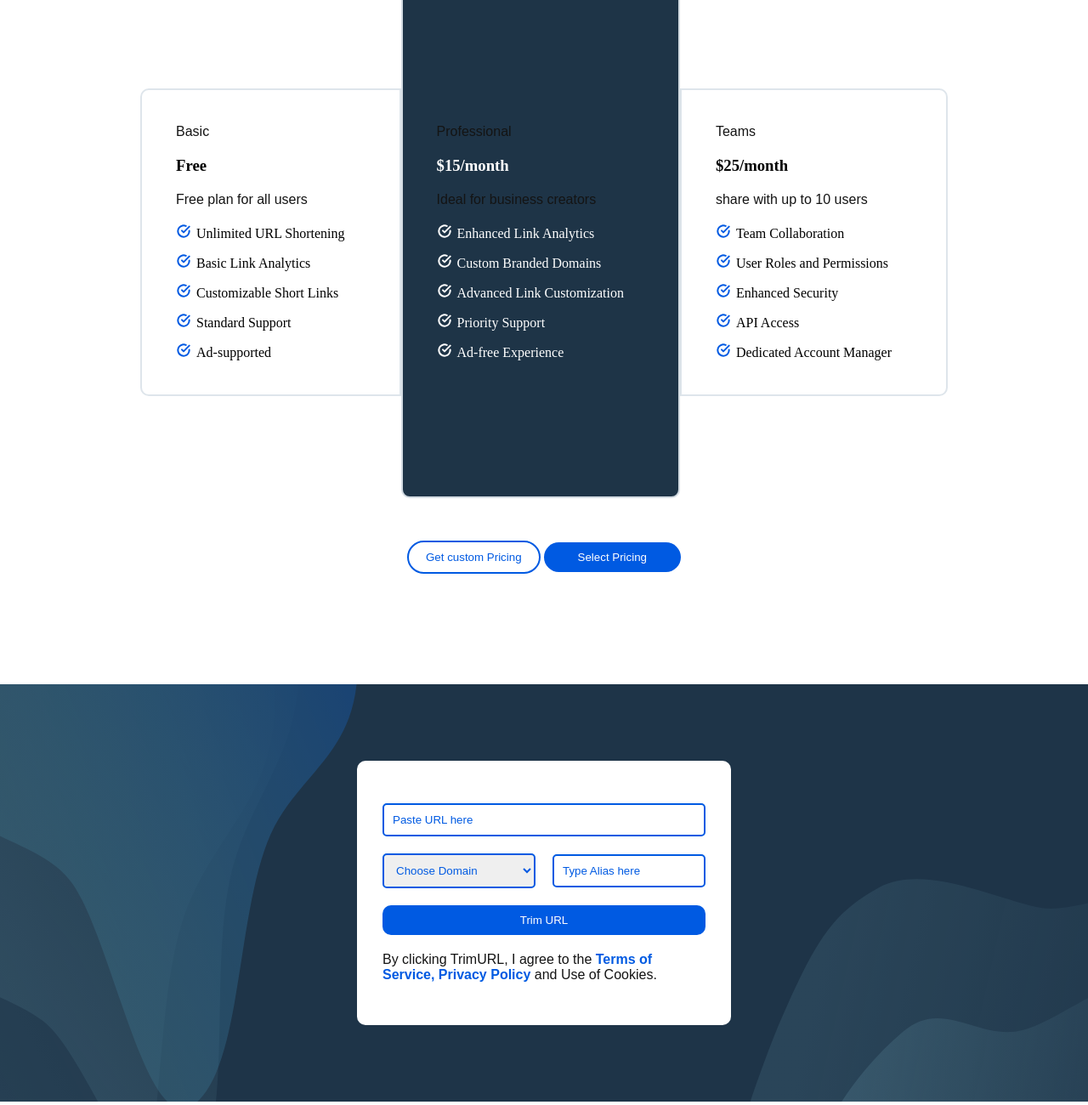
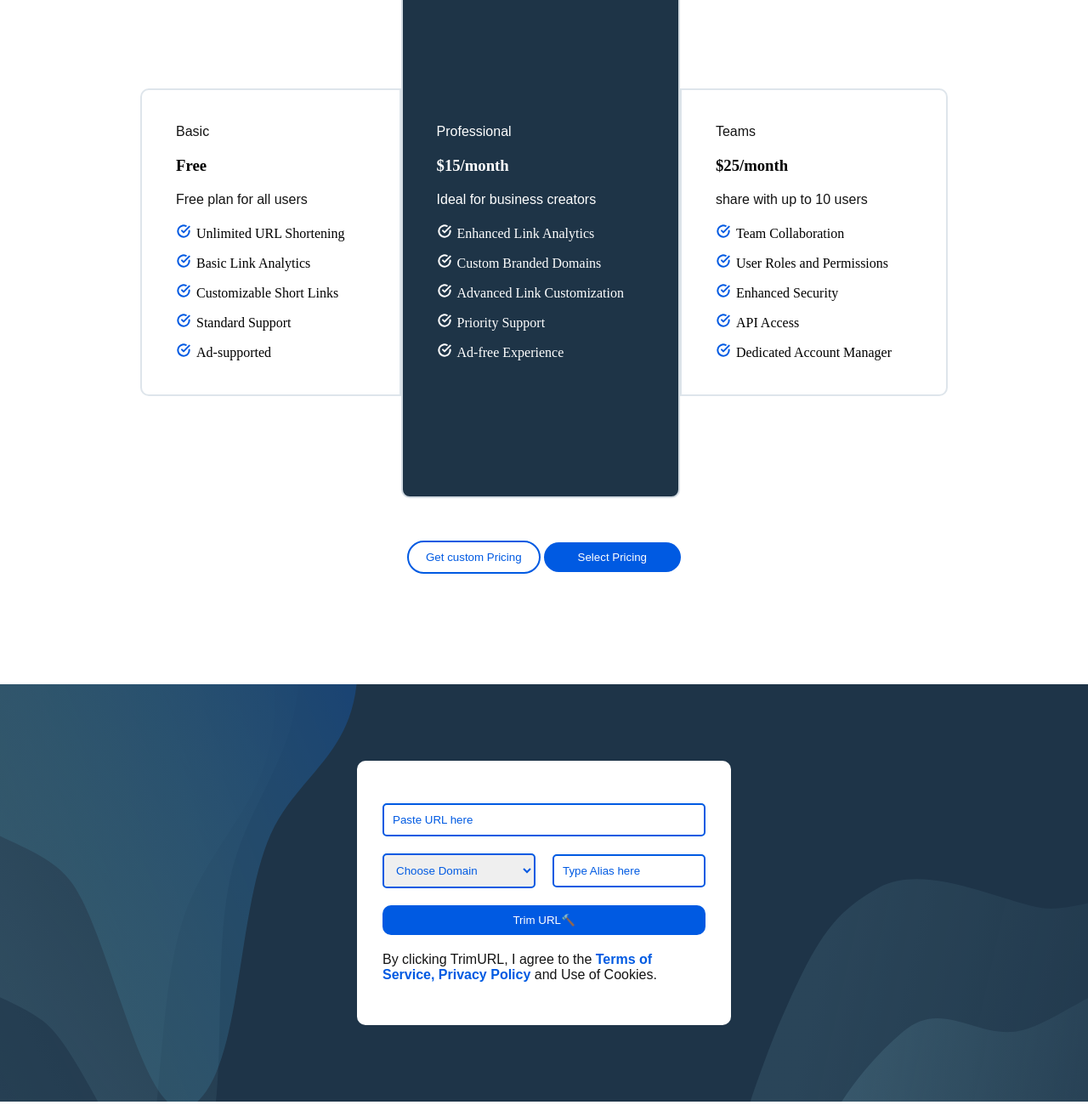
Before and after one commit to israelayobami19/scissor-app, a plain HTML site: page Scissor/index.html in a window 1280 px wide. Shown: the part 2377-3677 px from the top of the page at 85% size. Drawn offline with Linux system fonts and the light colour scheme; a web font is replaced by a local one.

Commit message:
i added an hammer emoji to the TRIM URL button and made the professional card plan color all white

```diff
--- a/Scissor/index.html
+++ b/Scissor/index.html
@@ -277,7 +277,7 @@
               />
             </div>
 
-            <button class="form_btn">Trim URL</button>
+            <button class="form_btn">Trim URL🔨</button>
 
             <p class="main_p form_p">
               By clicking TrimURL, I agree to the
--- a/Scissor/style.css
+++ b/Scissor/style.css
@@ -314,6 +314,10 @@ p {
 
 .card_pro {
   list-style-image: url(./component/check-circle\ \(1\).svg);
+}
+
+.pro .card_p, .pro .p1 {
+  color: var(--white);
 }
 
 .sect5_btn {
```
